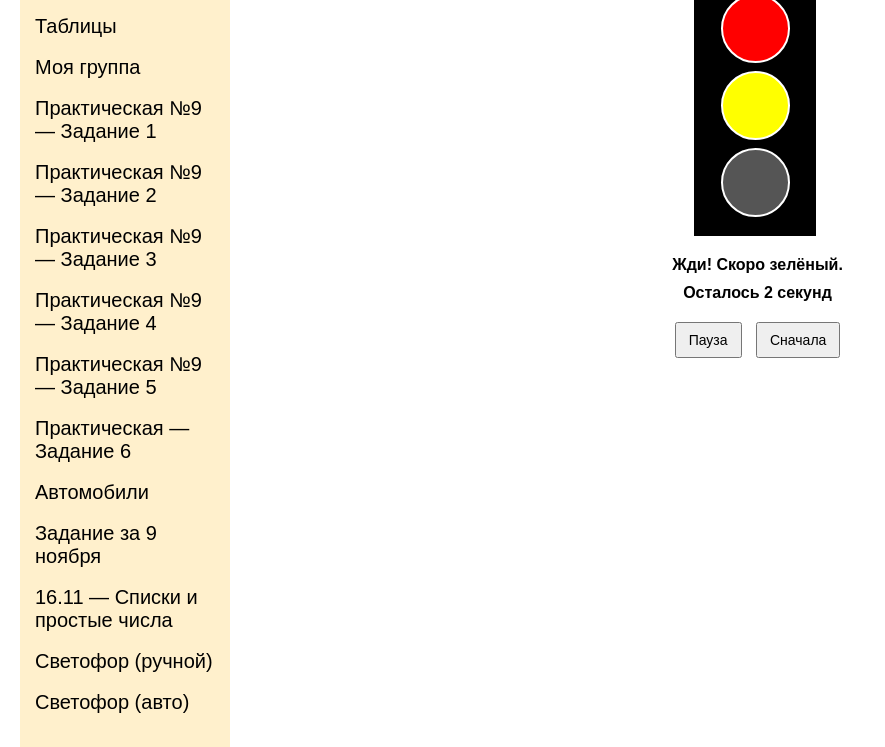
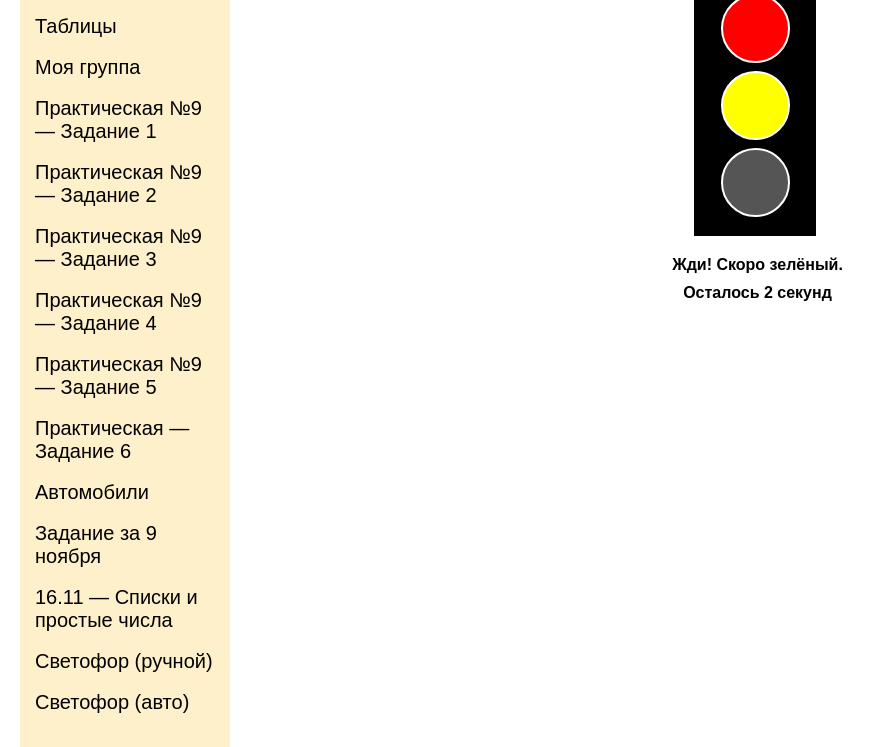
Before and after one commit to DarkSide2000132/Zhelvakov, a plain HTML site: page svetofor-auto.html in a window 1280 px wide. Shown: the part 125-872 px from the top of the page, without its empty margins (0-885 px from the left). Drawn offline with Linux system fonts and the light colour scheme.

Commit message:
Update svetofor-auto.html

```diff
--- a/svetofor-auto.html
+++ b/svetofor-auto.html
@@ -24,8 +24,6 @@
     <div id="timerText">Осталось 5 секунд</div>
 
     <div class="traffic-controls">
-        <button id="pauseButton">Пауза</button>
-        <button id="restartButton">Сначала</button>
     </div>
 </main>
 
```
